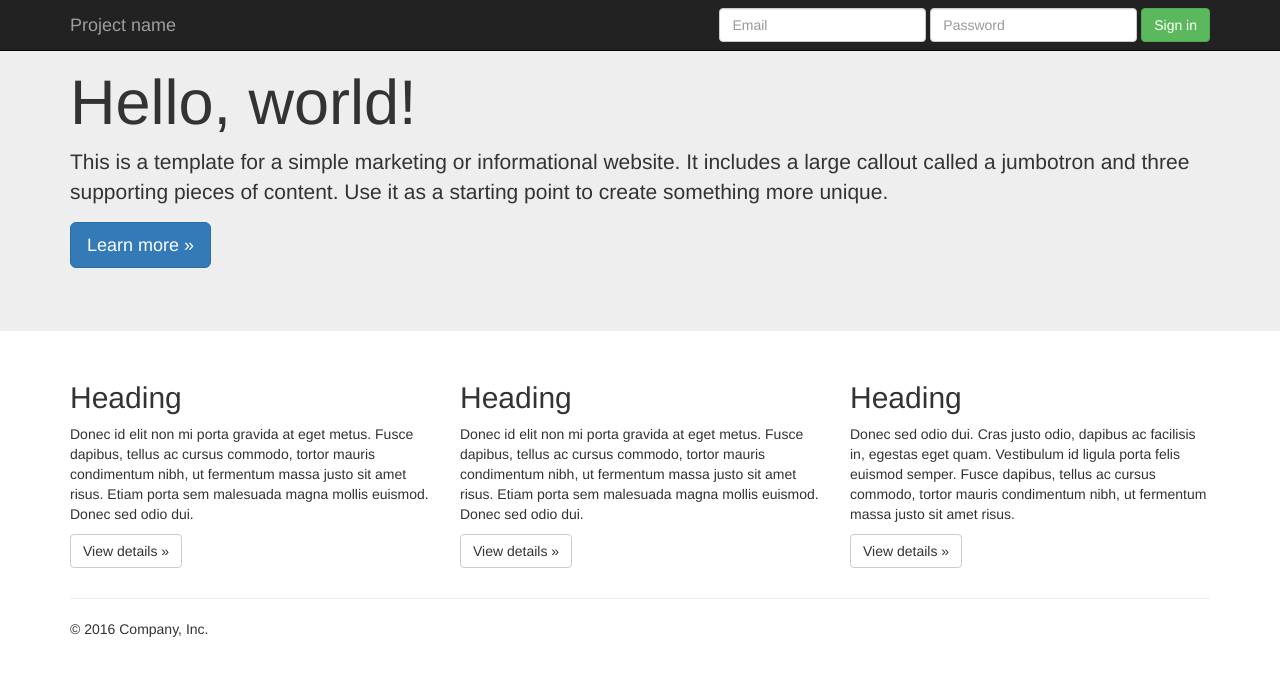
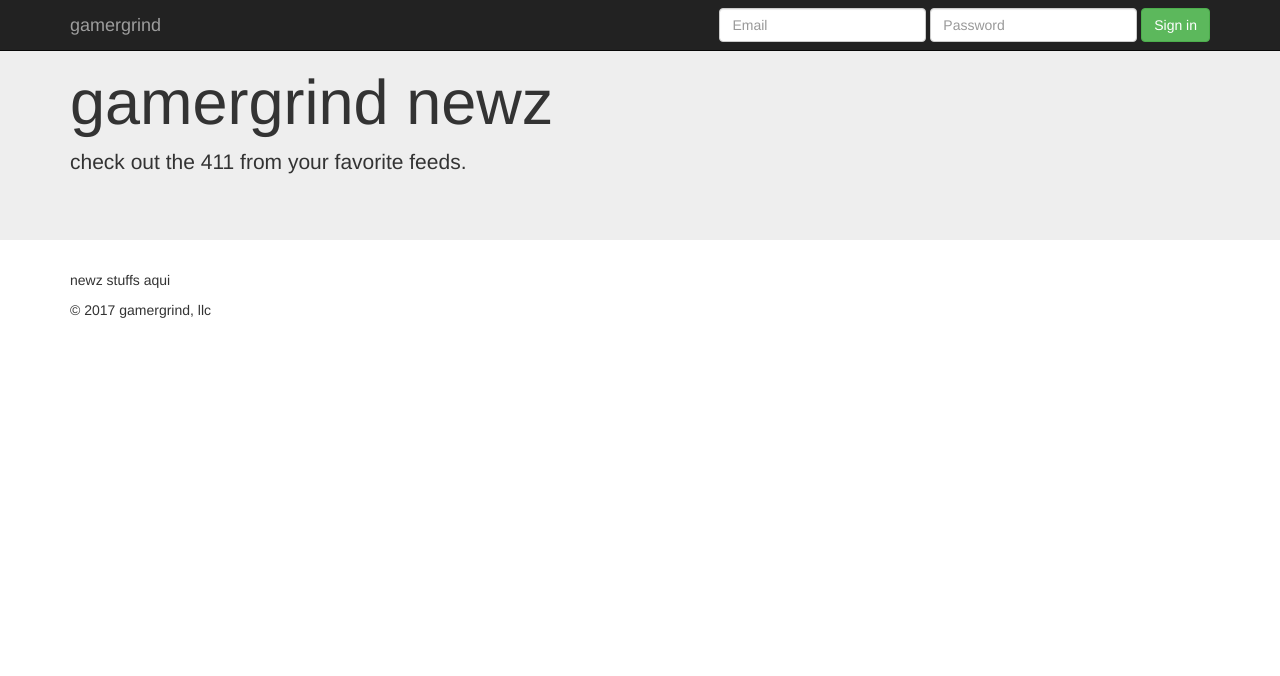
Before and after one commit to sskenner/news-agg, a Python web app: template news/templates/news/articles_list.html in a window 1280 px wide. Shown: the top 676 px of the page. Run offline with Jinja, Linux system fonts and the light colour scheme; the template is opened without the code that fills it, so the values that code supplies are empty; some libraries are stand-ins or nearby versions.

Commit message:
Update gamergrind bootstrapped view

```diff
--- a/news/templates/news/articles_list.html
+++ b/news/templates/news/articles_list.html
@@ -12,10 +12,7 @@
     <title>gamergrind newz aggregator</title>
 
     <!-- Bootstrap core CSS -->
-    <!-- Latest compiled and minified CSS -->
-    <link rel="stylesheet" href="https://maxcdn.bootstrapcdn.com/bootstrap/3.3.7/css/bootstrap.min.css" integrity="sha384-BVYiiSIFeK1dGmJRAkycuHAHRg32OmUcww7on3RYdg4Va+PmSTsz/K68vbdEjh4u" crossorigin="anonymous">
-    <!-- template example
-    <link href="../../dist/css/bootstrap.min.css" rel="stylesheet"> -->
+    <link rel="stylesheet" href="https://maxcdn.bootstrapcdn.com/bootstrap/3.3.7/css/bootstrap.min.css">
 
     <!-- IE10 viewport hack for Surface/desktop Windows 8 bug -->
     <link href="../../assets/css/ie10-viewport-bug-workaround.css" rel="stylesheet">
@@ -45,7 +42,7 @@
             <span class="icon-bar"></span>
             <span class="icon-bar"></span>
           </button>
-          <a class="navbar-brand" href="#">Project name</a>
+          <a class="navbar-brand" href="#">gamergrind</a>
         </div>
         <div id="navbar" class="navbar-collapse collapse">
           <form class="navbar-form navbar-right">
@@ -64,36 +61,19 @@
     <!-- Main jumbotron for a primary marketing message or call to action -->
     <div class="jumbotron">
       <div class="container">
-        <h1>Hello, world!</h1>
-        <p>This is a template for a simple marketing or informational website. It includes a large callout called a jumbotron and three supporting pieces of content. Use it as a starting point to create something more unique.</p>
-        <p><a class="btn btn-primary btn-lg" href="#" role="button">Learn more &raquo;</a></p>
+        <h1>gamergrind newz</h1>
+        <p>check out the 411 from your favorite feeds.</p>
       </div>
     </div>
 
     <div class="container">
-      <!-- Example row of columns -->
-      <div class="row">
-        <div class="col-md-4">
-          <h2>Heading</h2>
-          <p>Donec id elit non mi porta gravida at eget metus. Fusce dapibus, tellus ac cursus commodo, tortor mauris condimentum nibh, ut fermentum massa justo sit amet risus. Etiam porta sem malesuada magna mollis euismod. Donec sed odio dui. </p>
-          <p><a class="btn btn-default" href="#" role="button">View details &raquo;</a></p>
-        </div>
-        <div class="col-md-4">
-          <h2>Heading</h2>
-          <p>Donec id elit non mi porta gravida at eget metus. Fusce dapibus, tellus ac cursus commodo, tortor mauris condimentum nibh, ut fermentum massa justo sit amet risus. Etiam porta sem malesuada magna mollis euismod. Donec sed odio dui. </p>
-          <p><a class="btn btn-default" href="#" role="button">View details &raquo;</a></p>
-       </div>
-        <div class="col-md-4">
-          <h2>Heading</h2>
-          <p>Donec sed odio dui. Cras justo odio, dapibus ac facilisis in, egestas eget quam. Vestibulum id ligula porta felis euismod semper. Fusce dapibus, tellus ac cursus commodo, tortor mauris condimentum nibh, ut fermentum massa justo sit amet risus.</p>
-          <p><a class="btn btn-default" href="#" role="button">View details &raquo;</a></p>
-        </div>
-      </div>
 
-      <hr>
+      <p>
+        newz stuffs aqui
+      </p>
 
       <footer>
-        <p>&copy; 2016 Company, Inc.</p>
+        <p>&copy; 2017 gamergrind, llc</p>
       </footer>
     </div> <!-- /container -->
 
@@ -103,9 +83,7 @@
     <!-- Placed at the end of the document so the pages load faster -->
     <script src="https://ajax.googleapis.com/ajax/libs/jquery/1.12.4/jquery.min.js"></script>
     <script>window.jQuery || document.write('<script src="../../assets/js/vendor/jquery.min.js"><\/script>')</script>
-    <script src="../../dist/js/bootstrap.min.js"></script>
-    <!-- IE10 viewport hack for Surface/desktop Windows 8 bug -->
-    <script src="../../assets/js/ie10-viewport-bug-workaround.js"></script>
+    <script src="https://maxcdn.bootstrapcdn.com/bootstrap/3.3.7/js/bootstrap.min.js"></script>
   </body>
 </html>
 
```
